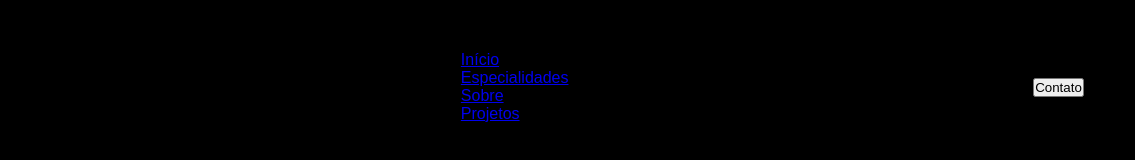
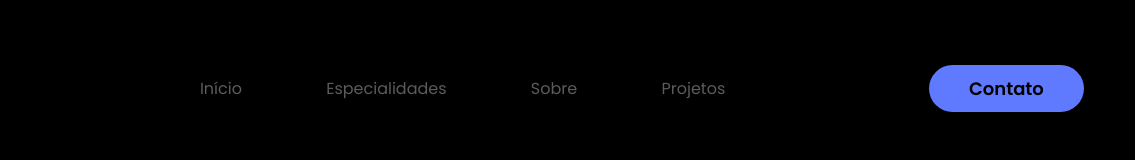
Before and after one commit to ifpi-picos/projeto-web-RodrigoFontes377, a plain HTML site: page index.html in a window 1280 px wide. Shown: the full height of the page, 145-1280 px from the left. Drawn offline with Linux system fonts and the light colour scheme.

Commit message:
fonte e header

```diff
--- a/index.html
+++ b/index.html
@@ -3,6 +3,12 @@
   <head>
     <meta charset="UTF-8" />
     <meta name="viewport" content="width=device-width, initial-scale=1.0" />
+    <link rel="preconnect" href="https://fonts.googleapis.com" />
+    <link rel="preconnect" href="https://fonts.gstatic.com" crossorigin />
+    <link
+      href="https://fonts.googleapis.com/css2?family=Poppins:ital,wght@0,100;0,200;0,300;0,400;0,500;0,600;0,700;0,800;0,900;1,100;1,200;1,300;1,400;1,500;1,600;1,700;1,800;1,900&display=swap"
+      rel="stylesheet"
+    />
     <link rel="stylesheet" href="style.css" />
     <title>Rodrigo Fontes</title>
   </head>
--- a/style.css
+++ b/style.css
@@ -20,3 +20,26 @@ header > .interface {
   align-items: center;
   justify-content: space-between;
 }
+header a {
+  color: #5c5c5c;
+  text-decoration: none;
+  display: inline-block;
+  transition: 0.2s;
+}
+header nav ul {
+  list-style-type: none;
+}
+header nav.menu-desktop ul li {
+  display: inline-block;
+  padding: 0 40px;
+}
+.btn-contato button {
+  padding: 10px 40px;
+  font-size: 18px;
+  font-weight: 600;
+  background-color: #5f7aff;
+  border: 0;
+  border-radius: 30px;
+  cursor: pointer;
+  transition: 0.2s;
+}
```
